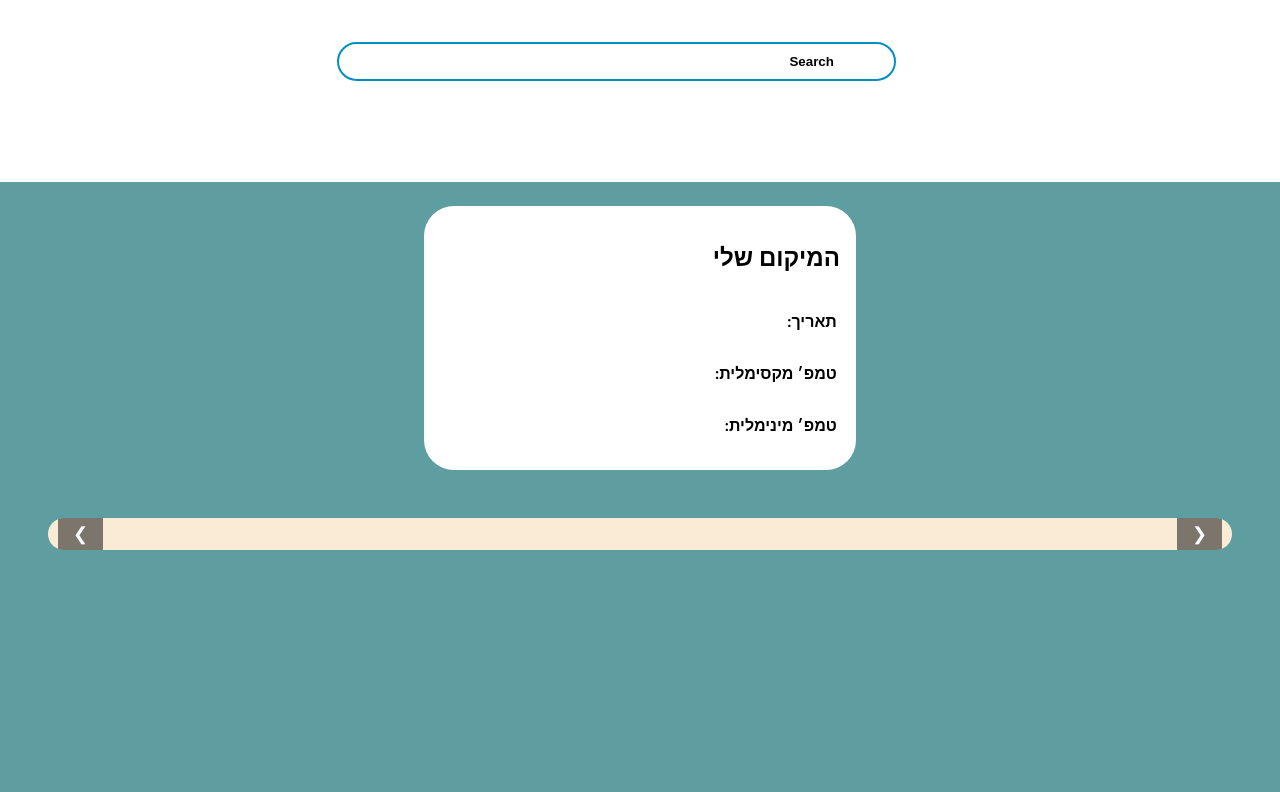
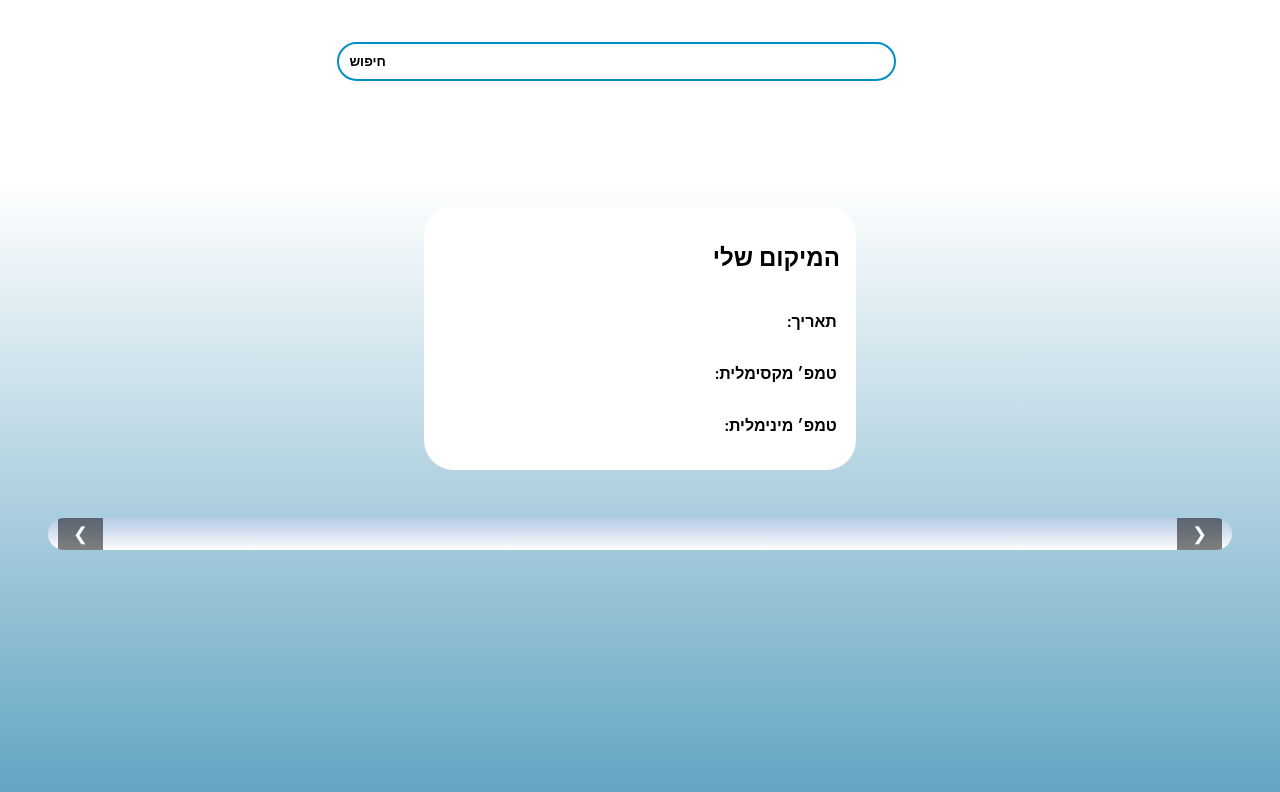
Before and after one commit to yakirv/WeatherApp, a website built with webpack: page src/template.html in a window 1280 px wide. Built offline with nearby package versions, Linux system fonts and the light colour scheme; no server answers.

Commit message:
designFixes

```diff
--- a/src/moduls/ui.js
+++ b/src/moduls/ui.js
@@ -159,13 +159,18 @@ export class UI {
         prevButton.addEventListener('click', goToNextSlide)
 
         // Optional: Auto-play functionality
-        // const autoPlayInterval = setInterval(goToNextSlide, 5000);
+        let autoPlayInterval = setInterval(goToNextSlide, 5000)
 
         // Optional: Pause auto-play on hover
-        // slidesContainer.addEventListener('mouseenter', () => clearInterval(autoPlayInterval));
-        // slidesContainer.addEventListener('mouseleave', () => autoPlayInterval = setInterval(goToNextSlide, 5000));
+        slidesContainer.addEventListener('mouseenter', () =>
+            clearInterval(autoPlayInterval)
+        )
+        slidesContainer.addEventListener(
+            'mouseleave',
+            () => (autoPlayInterval = setInterval(goToNextSlide, 5000))
+        )
 
-        // Initialize carousel
+        //  Initialize carousel
         updateCarousel()
     }
 }
--- a/src/styles.css
+++ b/src/styles.css
@@ -26,6 +26,7 @@ body {
     right: 30%;
 }
 #search-button {
+    font-family: sans-serif;
     border-style: none;
     background-color: transparent;
     font-weight: 900;
@@ -34,7 +35,7 @@ body {
     border-radius: 20px;
     position: relative;
     top: 30%;
-    left: 10%;
+    right: 25%;
 }
 #search-button:hover {
     background-color: #0090c1;
@@ -43,7 +44,8 @@ body {
 }
 /* Main content */
 #content {
-    background-color: cadetblue;
+    background-color: rgb(36, 139, 143);
+    background: linear-gradient(to top, #62a4c2, #ffffff);
     grid-column: 1 / 7;
     grid-row: 2 / 7;
     overflow-x: hidden; /* Prevent horizontal scrolling */
@@ -93,7 +95,7 @@ body {
 
 /* Weather data detailed */
 #weather-data-detailed {
-    background-color: antiquewhite;
+    background: linear-gradient(to bottom, #e3bfff3d, #ffffff);
     display: flex;
     align-items: center;
     border-radius: 20px;
--- a/src/template.html
+++ b/src/template.html
@@ -8,7 +8,7 @@
     <body>
         <div id="header">
             <input type="text" id="search" />
-            <button id="search-button">Search</button>
+            <button id="search-button">חיפוש</button>
         </div>
         <div id="content">
             <div id="location-card-container">
```
